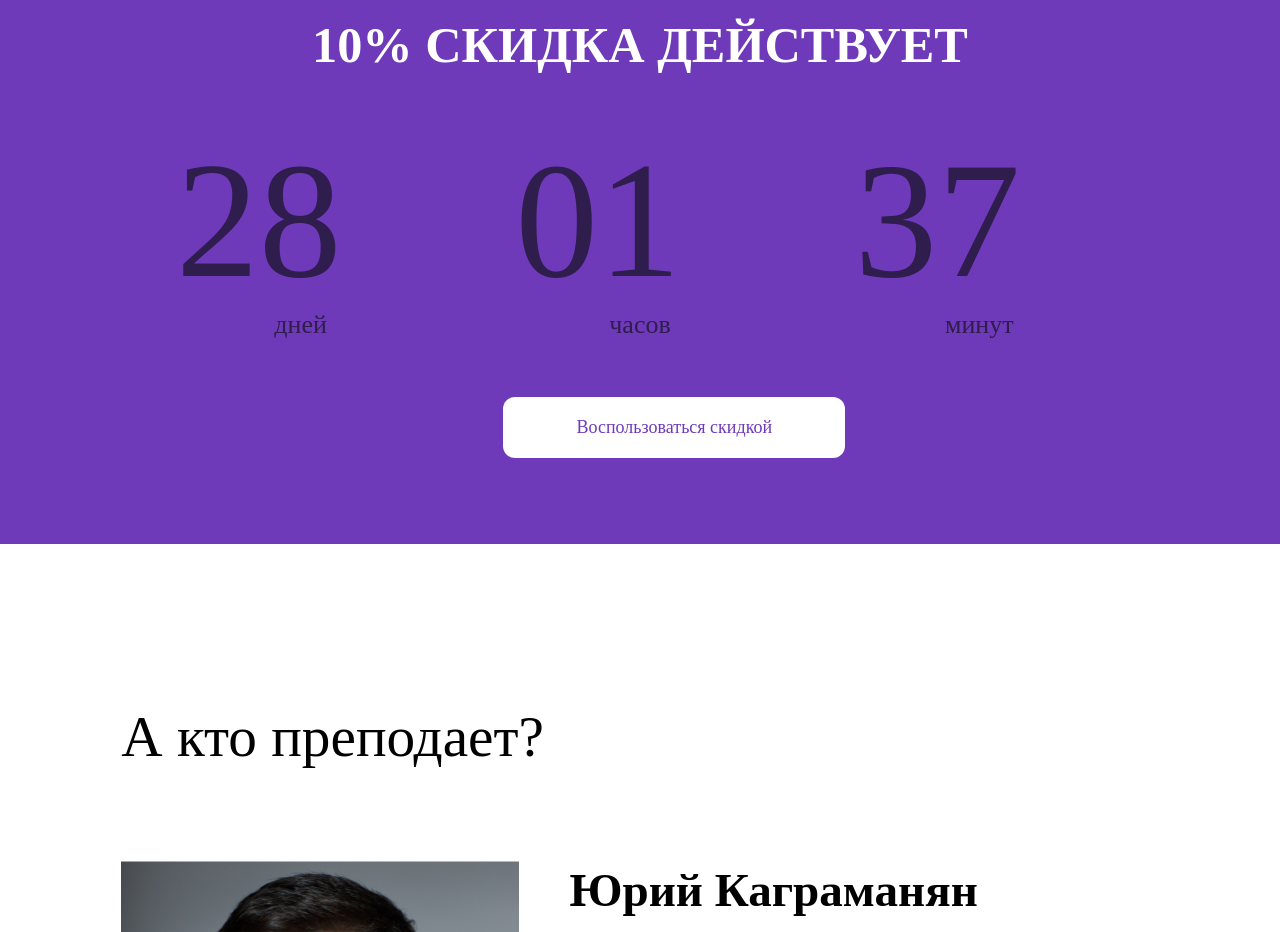
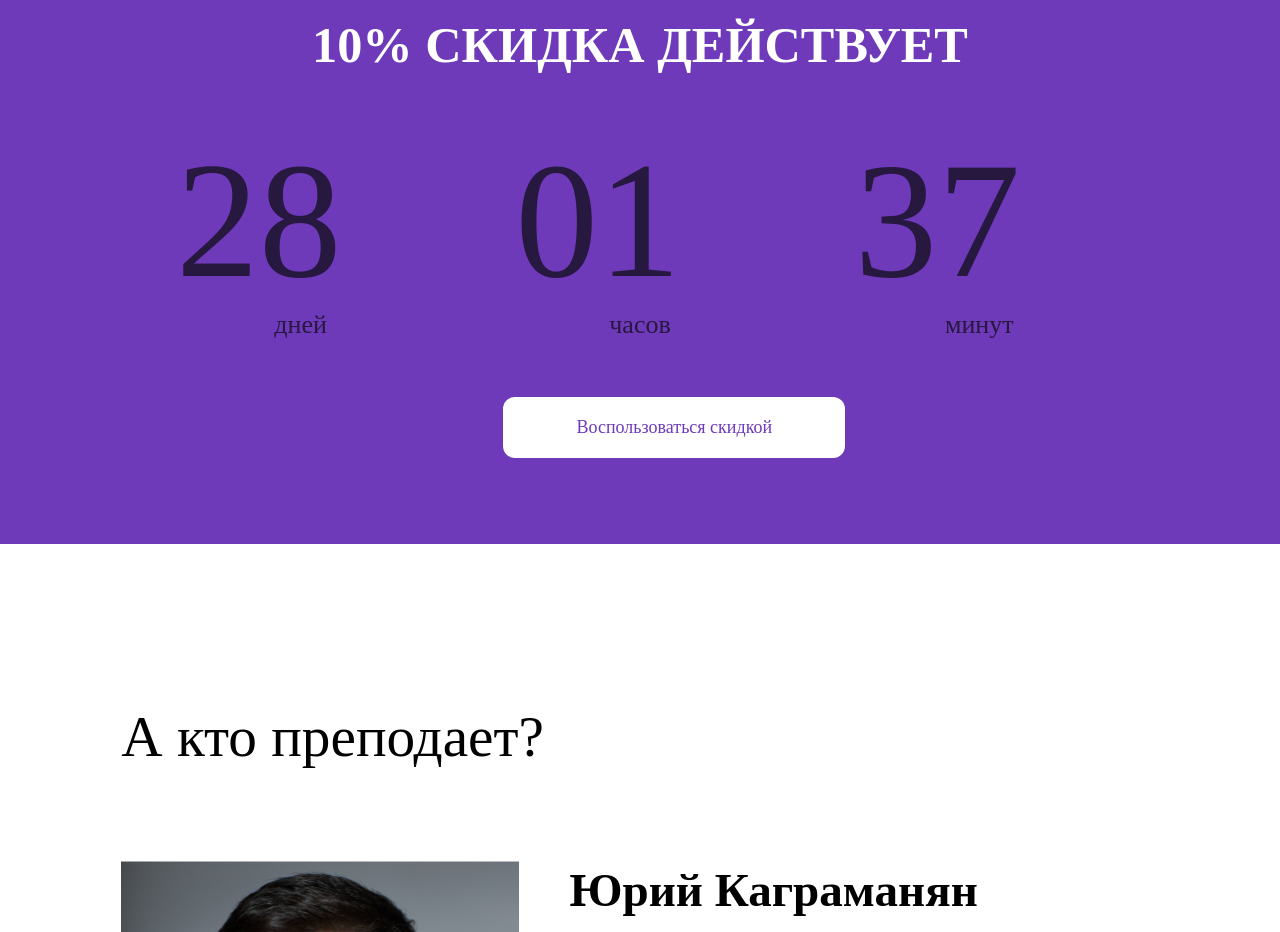
Before and after one commit to SaydakhmedovYunus/Crystal, a plain HTML site: page index.html in a window 1280 px wide. Shown: the part 2160-3092 px from the top of the page. Drawn offline with Linux system fonts and the light colour scheme; a web font is replaced by a local one.

Commit message:
setting up

```diff
--- a/style.css
+++ b/style.css
@@ -191,7 +191,7 @@ p {
     font-size: calc(12vw + 12px);
     line-height: 107%;
     text-align: left;
-    color: #2F1D4E;
+    color:#26183F;
 }
 
 .blocks_date {
@@ -200,7 +200,7 @@ p {
     font-weight: 500;
     line-height: 31.81px;
     text-align: center;
-    color: #2F1D4E;
+    color:#26183F;
 }
 
 .whiteCenter {
```
